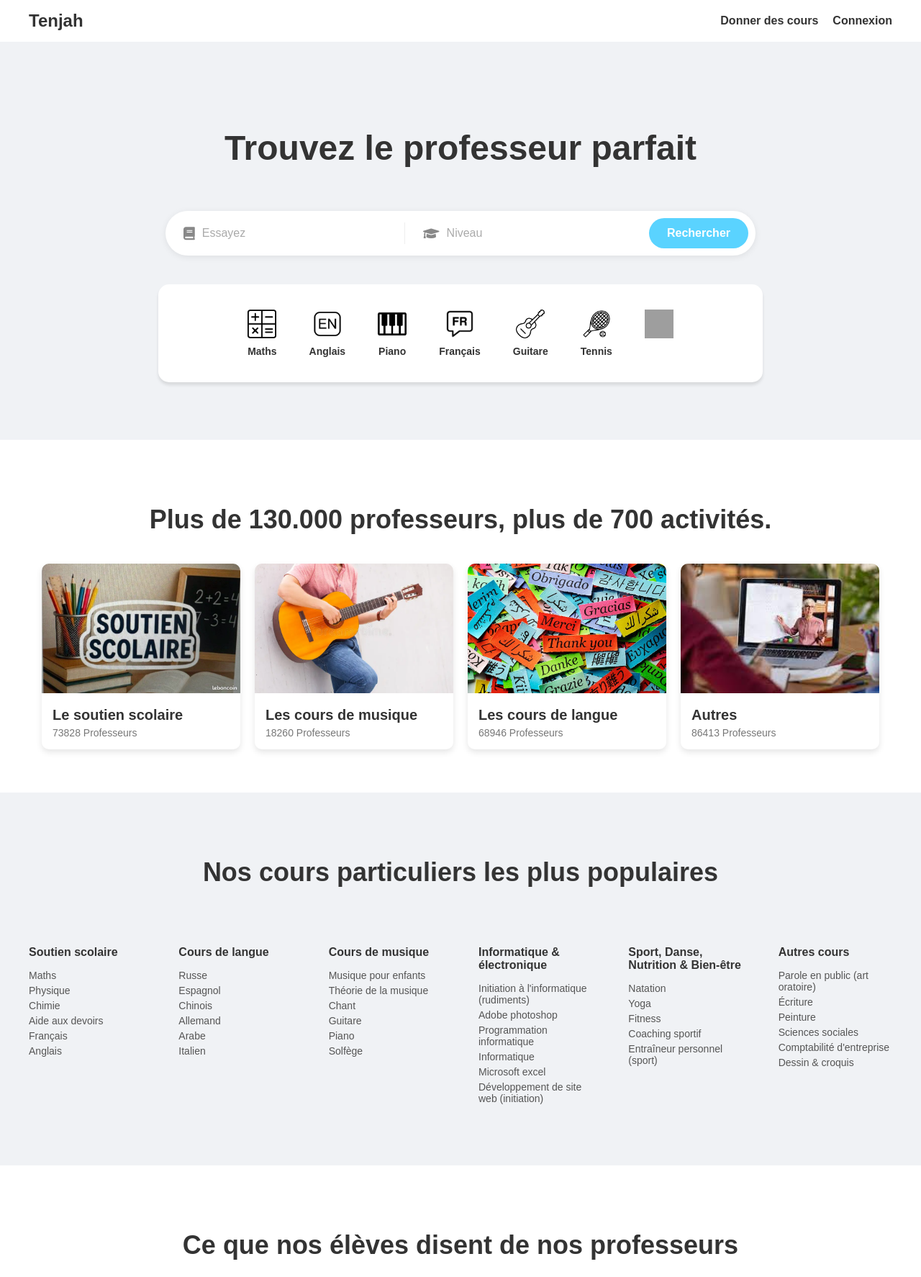
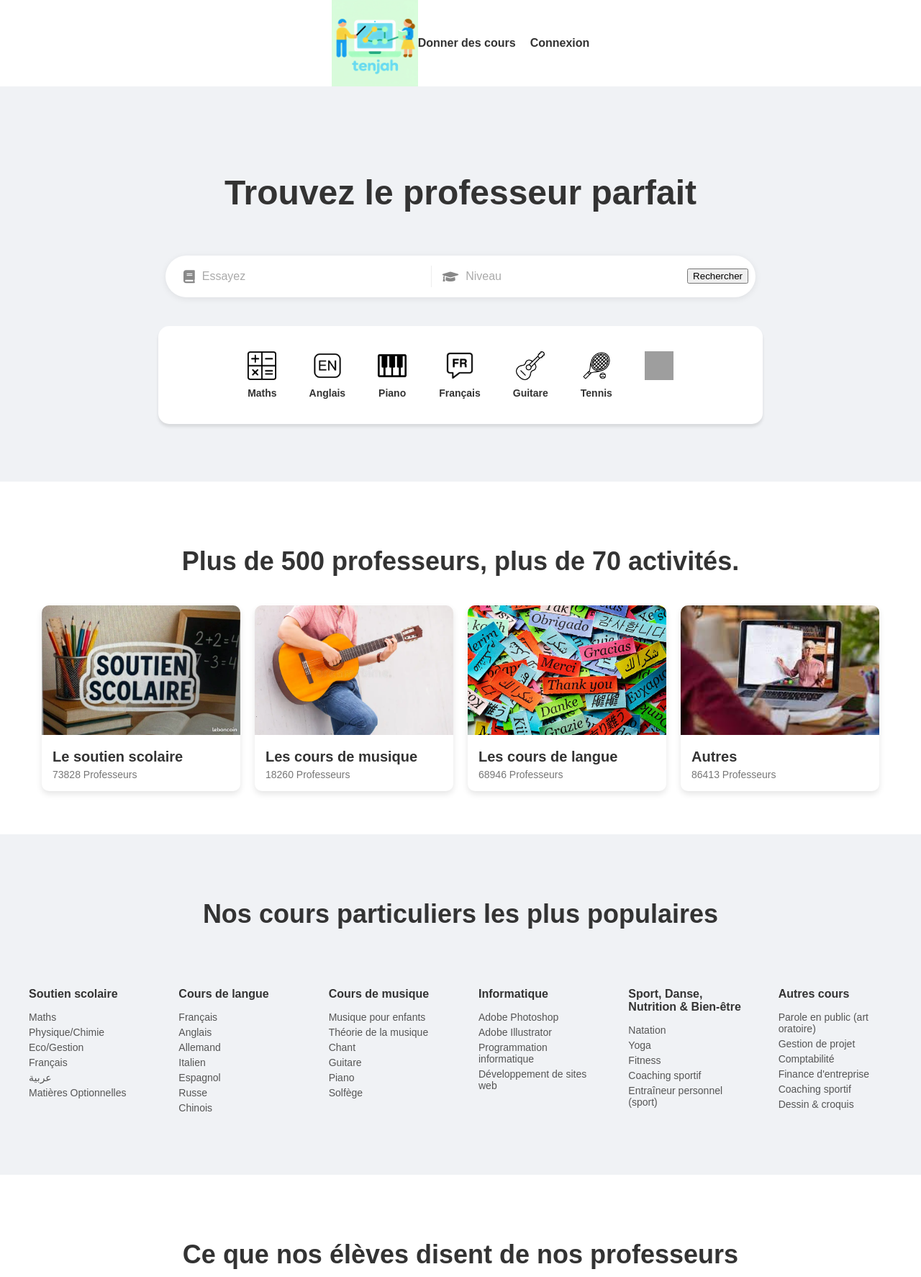
Before and after one commit to ferchichiwissal/tenjah, a PHP site: page / in a window 1280 px wide. Shown: the top 1774 px of the page at 72% size. Run offline with PHP 8.4, Linux system fonts and the light colour scheme; grey boxes are pictures that could not be loaded.

Commit message:
feat: update project

```diff
--- a/frontend/css/style.css
+++ b/frontend/css/style.css
@@ -10,8 +10,10 @@ body {
 /* Header and Navigation */
 header {
     background-color: #fff;
-    padding: 15px 0;
+    padding: 0; /* Supprime le padding pour que le logo puisse toucher les bords */
     box-shadow: 0 2px 4px rgba(0, 0, 0, 0.1);
+    display: flex; /* Utilise flexbox pour aligner le contenu */
+    align-items: center; /* Centre verticalement le contenu */
 }
 
 nav {
@@ -27,6 +29,15 @@ nav {
     font-size: 24px;
     font-weight: bold;
     color: #333;
+    height: 100%; /* Le logo prend toute la hauteur du header */
+    display: flex;
+    align-items: center;
+}
+
+.logo img {
+    height: 100%; /* L'image prend toute la hauteur de son conteneur .logo */
+    width: auto; /* Maintient le ratio d'aspect */
+    object-fit: contain; /* Assure que l'image est contenue sans être coupée */
 }
 
 nav ul {
@@ -121,17 +132,6 @@ nav ul li a:hover {
     width: 1px;
     height: 30px;
     background-color: #eee;
-    margin: 0 10px;
-    flex-shrink: 0; /* Empêche le séparateur de rétrécir */
-}
-
-.search-button {
-    background-color: #5ad3ff;
-    color: #fff;
-    border: none;
-    border-radius: 40px; /* Plus grand border-radius pour un look plus arrondi */
-    padding: 12px 25px;
-    font-size: 16px;
     font-weight: bold;
     cursor: pointer;
     transition: background-color 0.3s ease;
--- a/frontend/index.php
+++ b/frontend/index.php
@@ -14,7 +14,10 @@
 <body>
     <header>
         <nav>
-            <div class="logo">Tenjah</div>
+         <div class="logo"><img src="images/log.jpg" alt="Tenjah Logo" style="height: 120px;">
+
+        </div>
+
             <div id="guest-nav">
                 <ul>
                     <li><a href="register_teacher.html">Donner des cours</a></li>
@@ -64,7 +67,7 @@
         </section>
 
         <section class="courses-overview">
-            <h2>Plus de 130.000 professeurs, plus de 700 activités.</h2>
+            <h2>Plus de 500 professeurs, plus de 70 activités.</h2>
             <div class="course-cards">
                 <div class="card">
                     <img src="images/course-soutien-scolaire.jpg" alt="Soutien scolaire">
@@ -96,22 +99,23 @@
                     <h4>Soutien scolaire</h4>
                     <ul>
                         <li>Maths</li>
-                        <li>Physique</li>
-                        <li>Chimie</li>
-                        <li>Aide aux devoirs</li>
+                        <li>Physique/Chimie</li>
+                        <li>Eco/Gestion</li>
                         <li>Français</li>
-                        <li>Anglais</li>
+                        <li>عربية</li>
+                        <li>Matières Optionnelles</li>
                     </ul>
                 </div>
                 <div>
                     <h4>Cours de langue</h4>
                     <ul>
+                        <li>Français</li>
+                        <li>Anglais</li>
+                        <li>Allemand</li>
+                        <li>Italien</li>
+                        <li>Espagnol</li>
                         <li>Russe</li>
-                        <li>Espagnol</li>
                         <li>Chinois</li>
-                        <li>Allemand</li>
-                        <li>Arabe</li>
-                        <li>Italien</li>
                     </ul>
                 </div>
                 <div>
@@ -126,14 +130,13 @@
                     </ul>
                 </div>
                 <div>
-                    <h4>Informatique & électronique</h4>
+                    <h4>Informatique</h4>
                     <ul>
-                        <li>Initiation à l'informatique (rudiments)</li>
-                        <li>Adobe photoshop</li>
-                        <li>Programmation informatique</li>
-                        <li>Informatique</li>
-                        <li>Microsoft excel</li>
-                        <li>Développement de site web (initiation)</li>
+                        <li>Adobe Photoshop </li>
+                        <li>Adobe Illustrator</li>
+                        <li>Programmation informatique </li>
+                        <li>Développement de sites web</li>
+
                     </ul>
                 </div>
                 <div>
@@ -150,10 +153,10 @@
                     <h4>Autres cours</h4>
                     <ul>
                         <li>Parole en public (art oratoire)</li>
-                        <li>Écriture</li>
-                        <li>Peinture</li>
-                        <li>Sciences sociales</li>
-                        <li>Comptabilité d'entreprise</li>
+                        <li>Gestion de projet</li>
+                        <li>Comptabilité</li>
+                        <li>Finance d'entreprise </li>
+                        <li>Coaching sportif</li>
                         <li>Dessin & croquis</li>
                     </ul>
                 </div>
```
Also changed, not shown: frontend/images/log.jpg (added).
